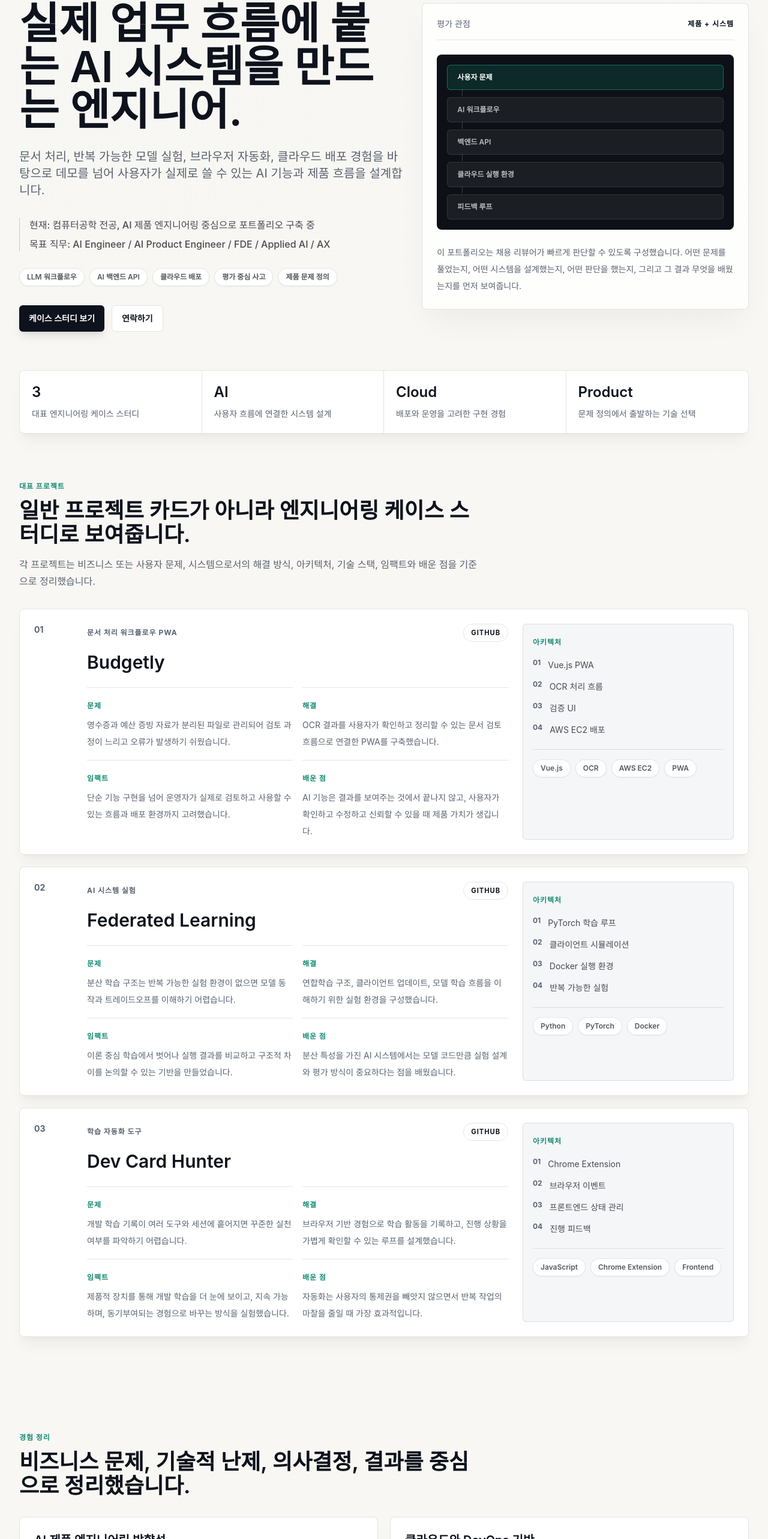
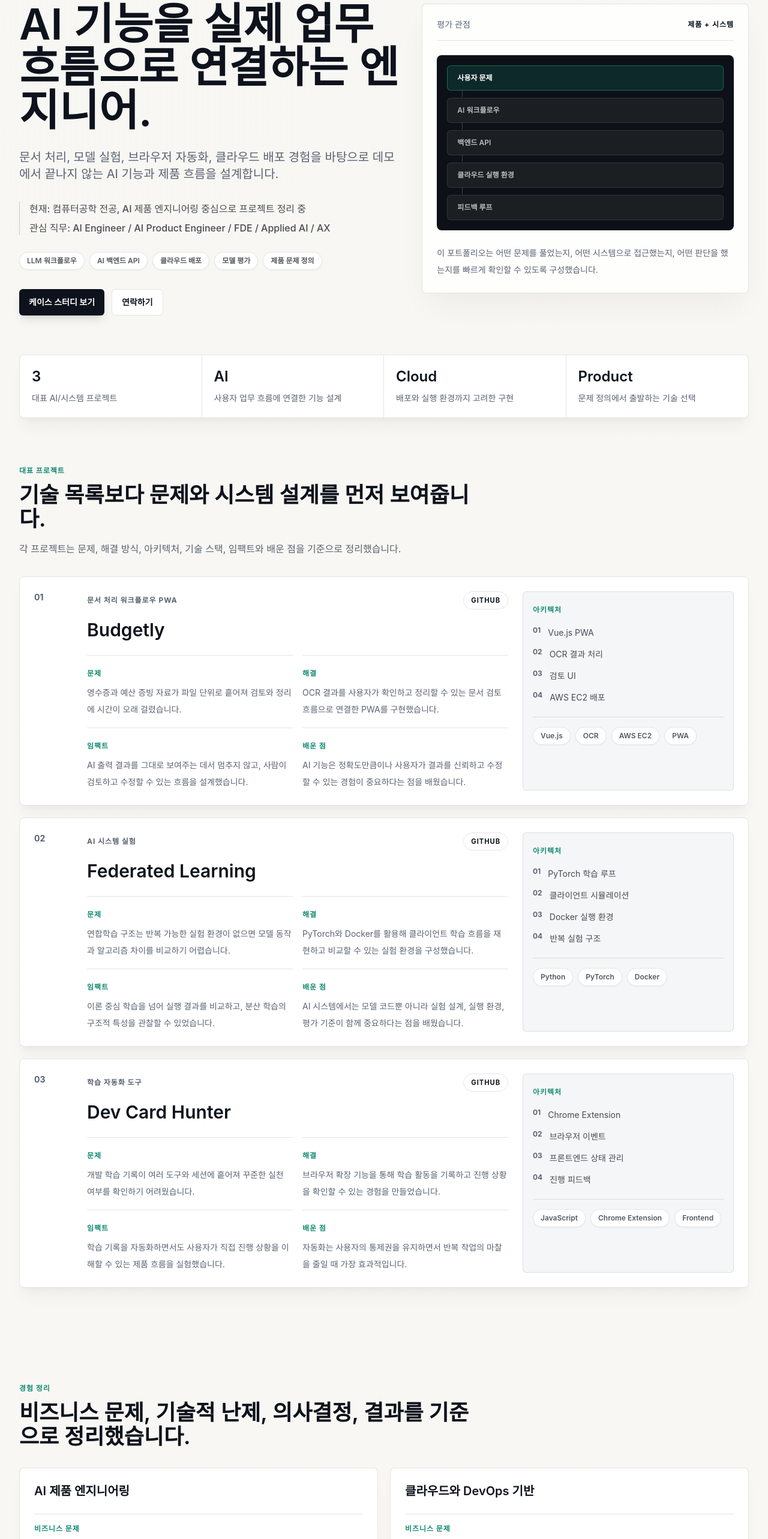
Before and after one commit to nangman-infra/Donggeon-home, a Next.js app: page / in a window 1280 px wide. Shown: the part 209-2775 px from the top of the page at 60% size. Built offline with nearby package versions, Linux system fonts and the light colour scheme; a web font is replaced by a local one.

Commit message:
fix : CI 단계 오류 수정

```diff
--- a/app/about/page.tsx
+++ b/app/about/page.tsx
@@ -1,15 +1,15 @@
 const operatingPrinciples = [
   {
     title: "문제에서 시작합니다",
-    body: "기술을 먼저 고르기보다 사용자가 겪는 병목, 검토 비용, 반복 작업, 운영 제약을 먼저 정의합니다.",
+    body: "기술을 먼저 고르기보다 사용자의 병목, 검토 비용, 반복 작업, 운영 제약을 먼저 정의합니다.",
   },
   {
-    title: "데모 이후를 생각합니다",
-    body: "AI 출력이 실제 업무에 쓰이려면 검증 UI, 실패 케이스, 로그, 배포 환경까지 함께 설계되어야 한다고 봅니다.",
+    title: "데모 이후를 봅니다",
+    body: "AI 출력이 실제 업무에 쓰이려면 검증 UI, 실패 케이스, 로그, 배포 환경까지 함께 설계되어야 한다고 생각합니다.",
   },
   {
-    title: "학습을 시스템으로 남깁니다",
-    body: "모델, 백엔드, 클라우드, 자동화 경험을 실험 가능한 형태로 정리하고 다음 프로젝트의 판단 근거로 연결합니다.",
+    title: "학습을 실험으로 남깁니다",
+    body: "모델, 백엔드, 클라우드, 자동화 경험을 실행 가능한 형태로 정리하고 다음 프로젝트의 판단 근거로 연결합니다.",
   },
 ];
 
@@ -19,7 +19,7 @@ const focusAreas = [
   "FastAPI/Flask 기반 AI 백엔드 구성",
   "Docker와 클라우드 배포 흐름",
   "모델 평가와 실패 케이스 정리",
-  "운영 관점의 로그, 모니터링, CI/CD",
+  "로그, 모니터링, CI/CD 등 운영 기반",
 ];
 
 const skillGroups = [
@@ -36,8 +36,8 @@ export default function AboutPage() {
         <p className="section-kicker">About</p>
         <h1>AI 기능을 실제 제품 흐름으로 연결하는 엔지니어를 목표로 합니다.</h1>
         <p>
-          현재는 컴퓨터공학을 기반으로 AI/LLM, 백엔드, 클라우드 배포를 함께 학습하고 있습니다. 관심사는
-          모델 자체보다 “사용자가 AI 결과를 어떻게 검토하고 신뢰하며 업무에 반영하는가”에 더 가깝습니다.
+          컴퓨터공학을 기반으로 AI/LLM, 백엔드, 클라우드 배포를 함께 학습하고 있습니다. 관심사는 모델 자체보다
+          사용자가 AI 결과를 어떻게 검토하고 신뢰하며 업무에 반영하는가에 가깝습니다.
         </p>
       </section>
 
@@ -53,7 +53,7 @@ export default function AboutPage() {
       <section className="detail-panel">
         <div className="section-heading">
           <p className="section-kicker">Current Focus</p>
-          <h2>지금 채우고 있는 역량</h2>
+          <h2>지금 집중하고 있는 역량</h2>
           <p>
             AI Engineer, AI Product Engineer, FDE, AX Engineer 역할에서 바로 평가되는 역량을 중심으로
             학습과 프로젝트를 정리하고 있습니다.
@@ -69,7 +69,7 @@ export default function AboutPage() {
       <section className="section-block">
         <div className="section-heading">
           <p className="section-kicker">Capabilities</p>
-          <h2>기술 스택은 역할 기준으로 묶었습니다.</h2>
+          <h2>기술 스택은 역할과 책임 기준으로 묶었습니다.</h2>
         </div>
         <div className="stack-grid stack-grid--wide">
           {skillGroups.map((group) => (
--- a/app/blog/BlogClient.tsx
+++ b/app/blog/BlogClient.tsx
@@ -48,7 +48,7 @@ export function BlogClient({ posts: initialPosts }: Readonly<BlogClientProps>) {
           <p className="section-kicker">Learning Notes</p>
           <h1>기술을 배우고 실험한 과정을 기록합니다.</h1>
           <p>
-            블로그는 메인 포트폴리오가 아니라 보조 증거입니다. 프로젝트에서 다룬 기술, 실험 과정, 문제 해결
+            블로그는 메인 포트폴리오가 아니라 보조 자료입니다. 프로젝트에서 다룬 기술, 실험 과정, 문제 해결
             기록을 더 자세히 남기는 공간입니다.
           </p>
         </div>
--- a/app/page.tsx
+++ b/app/page.tsx
@@ -3,105 +3,69 @@ const projects = [
     title: "Budgetly",
     type: "문서 처리 워크플로우 PWA",
     href: "https://github.com/HBNU-SWUNIV/ossw-competition25-yee",
-    problem:
-      "영수증과 예산 증빙 자료가 분리된 파일로 관리되어 검토 과정이 느리고 오류가 발생하기 쉬웠습니다.",
-    solution:
-      "OCR 결과를 사용자가 확인하고 정리할 수 있는 문서 검토 흐름으로 연결한 PWA를 구축했습니다.",
-    architecture: ["Vue.js PWA", "OCR 처리 흐름", "검증 UI", "AWS EC2 배포"],
+    problem: "영수증과 예산 증빙 자료가 파일 단위로 흩어져 검토와 정리에 시간이 오래 걸렸습니다.",
+    solution: "OCR 결과를 사용자가 확인하고 정리할 수 있는 문서 검토 흐름으로 연결한 PWA를 구현했습니다.",
+    architecture: ["Vue.js PWA", "OCR 결과 처리", "검토 UI", "AWS EC2 배포"],
     technologies: ["Vue.js", "OCR", "AWS EC2", "PWA"],
-    impact:
-      "단순 기능 구현을 넘어 운영자가 실제로 검토하고 사용할 수 있는 흐름과 배포 환경까지 고려했습니다.",
-    lesson:
-      "AI 기능은 결과를 보여주는 것에서 끝나지 않고, 사용자가 확인하고 수정하고 신뢰할 수 있을 때 제품 가치가 생깁니다.",
+    impact: "AI 출력 결과를 그대로 보여주는 데서 멈추지 않고, 사람이 검토하고 수정할 수 있는 흐름을 설계했습니다.",
+    lesson: "AI 기능은 정확도만큼이나 사용자가 결과를 신뢰하고 수정할 수 있는 경험이 중요하다는 점을 배웠습니다.",
   },
   {
     title: "Federated Learning",
     type: "AI 시스템 실험",
     href: "https://github.com/Hanbat-IoT/Lab2",
-    problem:
-      "분산 학습 구조는 반복 가능한 실험 환경이 없으면 모델 동작과 트레이드오프를 이해하기 어렵습니다.",
-    solution:
-      "연합학습 구조, 클라이언트 업데이트, 모델 학습 흐름을 이해하기 위한 실험 환경을 구성했습니다.",
-    architecture: ["PyTorch 학습 루프", "클라이언트 시뮬레이션", "Docker 실행 환경", "반복 가능한 실험"],
+    problem: "연합학습 구조는 반복 가능한 실험 환경이 없으면 모델 동작과 알고리즘 차이를 비교하기 어렵습니다.",
+    solution: "PyTorch와 Docker를 활용해 클라이언트 학습 흐름을 재현하고 비교할 수 있는 실험 환경을 구성했습니다.",
+    architecture: ["PyTorch 학습 루프", "클라이언트 시뮬레이션", "Docker 실행 환경", "반복 실험 구조"],
     technologies: ["Python", "PyTorch", "Docker"],
-    impact:
-      "이론 중심 학습에서 벗어나 실행 결과를 비교하고 구조적 차이를 논의할 수 있는 기반을 만들었습니다.",
-    lesson:
-      "분산 특성을 가진 AI 시스템에서는 모델 코드만큼 실험 설계와 평가 방식이 중요하다는 점을 배웠습니다.",
+    impact: "이론 중심 학습을 넘어 실행 결과를 비교하고, 분산 학습의 구조적 특성을 관찰할 수 있었습니다.",
+    lesson: "AI 시스템에서는 모델 코드뿐 아니라 실험 설계, 실행 환경, 평가 기준이 함께 중요하다는 점을 배웠습니다.",
   },
   {
     title: "Dev Card Hunter",
     type: "학습 자동화 도구",
     href: "https://github.com/2025-Kraftonweek2-401-7/frontEnd",
-    problem:
-      "개발 학습 기록이 여러 도구와 세션에 흩어지면 꾸준한 실천 여부를 파악하기 어렵습니다.",
-    solution:
-      "브라우저 기반 경험으로 학습 활동을 기록하고, 진행 상황을 가볍게 확인할 수 있는 루프를 설계했습니다.",
+    problem: "개발 학습 기록이 여러 도구와 세션에 흩어져 꾸준한 실천 여부를 확인하기 어려웠습니다.",
+    solution: "브라우저 확장 기능을 통해 학습 활동을 기록하고 진행 상황을 확인할 수 있는 경험을 만들었습니다.",
     architecture: ["Chrome Extension", "브라우저 이벤트", "프론트엔드 상태 관리", "진행 피드백"],
     technologies: ["JavaScript", "Chrome Extension", "Frontend"],
-    impact:
-      "제품적 장치를 통해 개발 학습을 더 눈에 보이고, 지속 가능하며, 동기부여되는 경험으로 바꾸는 방식을 실험했습니다.",
-    lesson:
-      "자동화는 사용자의 통제권을 빼앗지 않으면서 반복 작업의 마찰을 줄일 때 가장 효과적입니다.",
+    impact: "학습 기록을 자동화하면서도 사용자가 직접 진행 상황을 이해할 수 있는 제품 흐름을 실험했습니다.",
+    lesson: "자동화는 사용자의 통제권을 유지하면서 반복 작업의 마찰을 줄일 때 가장 효과적입니다.",
   },
 ];
 
-const expertise = [
-  "LLM 워크플로우",
-  "AI 백엔드 API",
-  "클라우드 배포",
-  "평가 중심 사고",
-  "제품 문제 정의",
-];
+const expertise = ["LLM 워크플로우", "AI 백엔드 API", "클라우드 배포", "모델 평가", "제품 문제 정의"];
 
 const proofPoints = [
-  { value: "3", label: "대표 엔지니어링 케이스 스터디" },
-  { value: "AI", label: "사용자 흐름에 연결한 시스템 설계" },
-  { value: "Cloud", label: "배포와 운영을 고려한 구현 경험" },
+  { value: "3", label: "대표 AI/시스템 프로젝트" },
+  { value: "AI", label: "사용자 업무 흐름에 연결한 기능 설계" },
+  { value: "Cloud", label: "배포와 실행 환경까지 고려한 구현" },
   { value: "Product", label: "문제 정의에서 출발하는 기술 선택" },
 ];
 
 const experience = [
   {
-    role: "AI 제품 엔지니어링 방향성",
-    problem: "많은 AI 데모는 모델 출력에서 멈추고 실제 사용 가능한 업무 흐름으로 이어지지 못합니다.",
-    challenge: "AI 결과물을 사용자가 검토하고 활용할 수 있도록 인터페이스, 검증 단계, 배포 경로를 함께 설계해야 했습니다.",
-    decision:
-      "프로젝트 설명을 기술 목록이 아니라 사용자 문제, 아키텍처, 운영 경계, 학습한 점 중심으로 재구성했습니다.",
-    result:
-      "AI Engineer, Applied AI Engineer, FDE, AX Engineer 직무에서 요구하는 제품 감각과 시스템 사고를 함께 보여주도록 정리했습니다.",
+    role: "AI 제품 엔지니어링",
+    problem: "많은 AI 데모는 모델 출력에서 끝나 실제 업무 흐름으로 이어지지 못합니다.",
+    challenge: "AI 결과물을 사용자가 검토하고 활용할 수 있도록 인터페이스, 검증 단계, 배포 흐름을 함께 고려해야 했습니다.",
+    decision: "프로젝트를 기술 목록이 아니라 문제, 아키텍처, 운영 관점, 배운 점 중심으로 설명했습니다.",
+    result: "AI Engineer, Applied AI Engineer, FDE, AX Engineer 역할에서 평가되는 제품 감각과 시스템 사고를 드러내도록 정리했습니다.",
   },
   {
     role: "클라우드와 DevOps 기반",
     problem: "운영 가능한 AI 시스템은 모델 코드뿐 아니라 안정적인 실행 환경과 배포 흐름이 필요합니다.",
     challenge: "애플리케이션 코드와 Docker, AWS/NCP, CI/CD, 모니터링, 로그 관점을 연결해야 했습니다.",
-    decision:
-      "도구를 나열하는 대신 배포 가능성, 반복 가능성, 시스템 동작을 설명하는 방식으로 경험을 표현했습니다.",
-    result: "프로덕션 수준의 AI 제품 개발로 확장할 수 있는 기반과 성장 방향을 명확히 보여주었습니다.",
+    decision: "도구를 나열하기보다 배포 가능성, 반복 가능성, 시스템 동작을 중심으로 경험을 표현했습니다.",
+    result: "프로덕션 수준의 AI 제품 개발로 확장할 수 있는 기반과 성장 방향을 보여주었습니다.",
   },
 ];
 
 const stackGroups = [
-  {
-    name: "AI / LLM",
-    items: ["RAG", "OCR", "PyTorch", "Model Evaluation", "Prompted Workflows"],
-  },
-  {
-    name: "Backend",
-    items: ["Python", "Node.js", "REST API", "Flask", "TypeScript"],
-  },
-  {
-    name: "Cloud",
-    items: ["AWS EC2", "NCP", "Linux", "Deployment", "Runtime Ops"],
-  },
-  {
-    name: "Database",
-    items: ["MongoDB", "Document Data", "Validation Records"],
-  },
-  {
-    name: "DevOps",
-    items: ["Docker", "Jenkins", "GitHub Actions", "Prometheus", "Grafana"],
-  },
+  { name: "AI / LLM", items: ["RAG", "OCR", "PyTorch", "Model Evaluation", "Prompted Workflows"] },
+  { name: "Backend", items: ["Python", "Node.js", "REST API", "Flask", "TypeScript"] },
+  { name: "Cloud", items: ["AWS EC2", "NCP", "Linux", "Deployment", "Runtime Ops"] },
+  { name: "Database", items: ["MongoDB", "Document Data", "Validation Records"] },
+  { name: "DevOps", items: ["Docker", "Jenkins", "GitHub Actions", "Prometheus", "Grafana"] },
 ];
 
 export default function Home() {
@@ -110,14 +74,14 @@ export default function Home() {
       <section className="hero-section">
         <div className="hero-copy">
           <p className="section-kicker">임동건 / AI Engineer Candidate</p>
-          <h1>실제 업무 흐름에 붙는 AI 시스템을 만드는 엔지니어.</h1>
+          <h1>AI 기능을 실제 업무 흐름으로 연결하는 엔지니어.</h1>
           <p className="hero-summary">
-            문서 처리, 반복 가능한 모델 실험, 브라우저 자동화, 클라우드 배포 경험을 바탕으로 데모를 넘어
-            사용자가 실제로 쓸 수 있는 AI 기능과 제품 흐름을 설계합니다.
+            문서 처리, 모델 실험, 브라우저 자동화, 클라우드 배포 경험을 바탕으로 데모에서 끝나지 않는 AI 기능과
+            제품 흐름을 설계합니다.
           </p>
-          <div className="hero-meta" aria-label="Current role and expertise">
-            <span>현재: 컴퓨터공학 전공, AI 제품 엔지니어링 중심으로 포트폴리오 구축 중</span>
-            <span>목표 직무: AI Engineer / AI Product Engineer / FDE / Applied AI / AX</span>
+          <div className="hero-meta" aria-label="현재 역할과 관심 직무">
+            <span>현재: 컴퓨터공학 전공, AI 제품 엔지니어링 중심으로 프로젝트 정리 중</span>
+            <span>관심 직무: AI Engineer / AI Product Engineer / FDE / Applied AI / AX</span>
           </div>
           <div className="expertise-list">
             {expertise.map((item) => (
@@ -134,7 +98,7 @@ export default function Home() {
           </div>
         </div>
 
-        <aside className="signal-panel" aria-label="포트폴리오 포지셔닝">
+        <aside className="signal-panel" aria-label="포트폴리오 평가 관점">
           <div className="signal-panel__header">
             <span>평가 관점</span>
             <strong>제품 + 시스템</strong>
@@ -147,8 +111,8 @@ export default function Home() {
             <div className="system-node">피드백 루프</div>
           </div>
           <p>
-            이 포트폴리오는 채용 리뷰어가 빠르게 판단할 수 있도록 구성했습니다. 어떤 문제를 풀었는지,
-            어떤 시스템을 설계했는지, 어떤 판단을 했는지, 그리고 그 결과 무엇을 배웠는지를 먼저 보여줍니다.
+            이 포트폴리오는 어떤 문제를 풀었는지, 어떤 시스템으로 접근했는지, 어떤 판단을 했는지를 빠르게
+            확인할 수 있도록 구성했습니다.
           </p>
         </aside>
       </section>
@@ -165,10 +129,9 @@ export default function Home() {
       <section id="projects" className="section-block">
         <div className="section-heading">
           <p className="section-kicker">대표 프로젝트</p>
-          <h2>일반 프로젝트 카드가 아니라 엔지니어링 케이스 스터디로 보여줍니다.</h2>
+          <h2>기술 목록보다 문제와 시스템 설계를 먼저 보여줍니다.</h2>
           <p>
-            각 프로젝트는 비즈니스 또는 사용자 문제, 시스템으로서의 해결 방식, 아키텍처, 기술 스택,
-            임팩트와 배운 점을 기준으로 정리했습니다.
+            각 프로젝트는 문제, 해결 방식, 아키텍처, 기술 스택, 임팩트와 배운 점을 기준으로 정리했습니다.
           </p>
         </div>
 
@@ -224,7 +187,7 @@ export default function Home() {
       <section className="section-block">
         <div className="section-heading">
           <p className="section-kicker">경험 정리</p>
-          <h2>비즈니스 문제, 기술적 난제, 의사결정, 결과를 중심으로 정리했습니다.</h2>
+          <h2>비즈니스 문제, 기술적 난제, 의사결정, 결과를 기준으로 정리했습니다.</h2>
         </div>
         <div className="experience-grid">
           {experience.map((item) => (
@@ -256,7 +219,7 @@ export default function Home() {
       <section id="stack" className="section-block stack-section">
         <div className="section-heading">
           <p className="section-kicker">기술 스택</p>
-          <h2>AI 엔지니어가 책임져야 하는 시스템 영역 기준으로 묶었습니다.</h2>
+          <h2>AI 제품 개발에 필요한 시스템 영역 기준으로 묶었습니다.</h2>
         </div>
         <div className="stack-grid">
           {stackGroups.map((group) => (
@@ -278,7 +241,7 @@ export default function Home() {
           <h2>AI 시스템이 실제 운영 문제와 만나는 역할을 찾고 있습니다.</h2>
           <p>
             Applied AI 제품, 사내 자동화, 문서 지능화, AI 워크플로우 도구, Forward Deployed 솔루션을 만드는 팀에
-            가장 잘 맞습니다.
+            관심이 있습니다.
           </p>
         </div>
         <div className="closing-actions">
--- a/app/projects/page.tsx
+++ b/app/projects/page.tsx
@@ -31,7 +31,7 @@ const projects = [
     year: "2025",
     category: "실시간 제어",
     problem: "드론 배송 시나리오에서 실시간 상태 확인과 제어 흐름을 웹에서 다뤄야 했습니다.",
-    system: "PWA와 Flask, Parrot Olympe SDK를 연결해 드론 배송 시스템 흐름을 구현했습니다.",
+    system: "PWA와 Flask, Parrot Olympe SDK를 연결해 드론 배송 시스템의 기본 흐름을 구현했습니다.",
     tags: ["Next.js", "TypeScript", "React", "Python Flask", "Parrot Olympe SDK"],
     link: "https://github.com/DroneDelivery2/Embedded_PJ",
   },
@@ -62,8 +62,8 @@ export default function ProjectsPage() {
         <p className="section-kicker">Projects</p>
         <h1>프로젝트를 기술 목록이 아니라 시스템 판단의 증거로 보여줍니다.</h1>
         <p>
-          각 프로젝트는 문제, 시스템 접근, 기술 스택을 함께 보여줍니다. 채용 리뷰어가 빠르게 맥락을 잡고
-          더 깊게 볼 프로젝트를 선택할 수 있도록 구성했습니다.
+          각 프로젝트는 문제, 시스템 접근, 기술 스택을 함께 보여줍니다. 리뷰어가 빠르게 맥락을 잡고 더 깊게 볼
+          프로젝트를 선택할 수 있도록 구성했습니다.
         </p>
       </section>
 
--- a/vitest.config.ts
+++ b/vitest.config.ts
@@ -4,6 +4,11 @@ export default defineConfig({
   esbuild: {
     jsx: "automatic",
     jsxImportSource: "react",
+    tsconfigRaw: {
+      compilerOptions: {
+        jsx: "react-jsx",
+      },
+    },
   },
   resolve: {
     tsconfigPaths: true,
```
Also changed, not shown: app/contact/page.tsx (+16 -35 lines), 1 other file (tests, documents, lock files or other folders).
